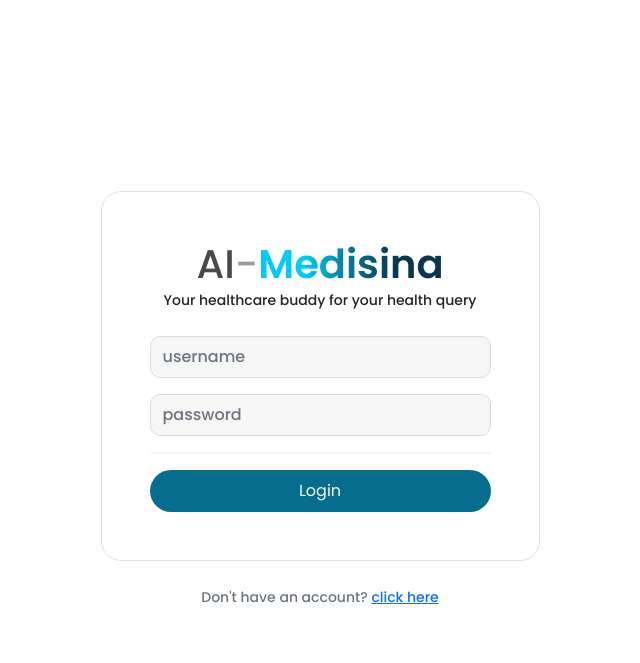
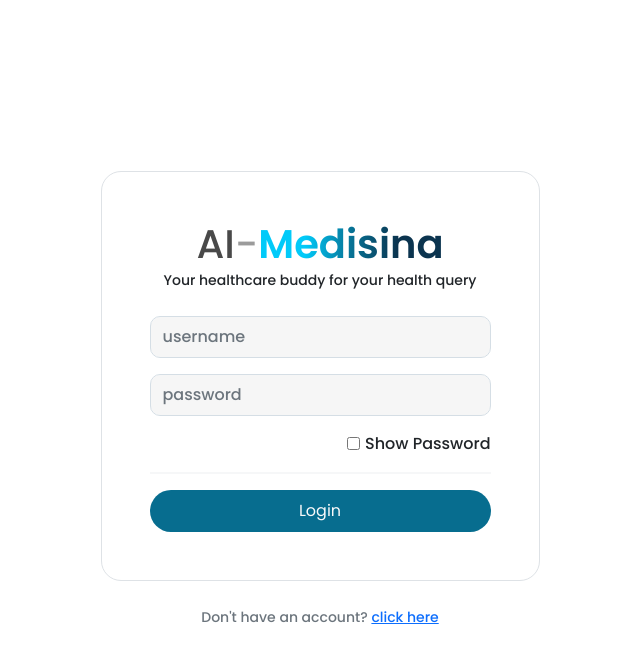
Before and after one commit to CrziDev/AI-Medisina, a Flask app: page /login in a window 1280 px wide. Shown: the top 663 px of the page, without its empty margins (320-960 px from the left). Run offline with Flask 3, Linux system fonts and the light colour scheme.

Commit message:
Added show password

```diff
--- a/templates/login.html
+++ b/templates/login.html
@@ -50,8 +50,15 @@
                             <input type="text" class="form-control  mb-3 pt-2 pb-2" name="username"
                                 placeholder="username">
 
-                            <input type="password" class="form-control mb-3 pt-2 pb-2" name="password"
-                                placeholder="password">
+                            <input id="passwordInput" type="password" class="form-control mb-3 pt-2 pb-2"
+                                name="password" placeholder="password">
+
+                            <div class="d-flex align-items-center justify-content-end">
+                                <input style="margin-right: 5px;margin-bottom: 2px;" type="checkbox"
+                                    onclick="myFunction()">
+                                <p class="m-0">Show Password</p>
+                            </div>
+
 
                             <hr class="border ">
                             <input type="submit"
@@ -70,3 +77,15 @@
 </body>
 
 </html>
+
+
+<script>
+    function myFunction() {
+        var x = document.getElementById("passwordInput");
+        if (x.type === "password") {
+            x.type = "text";
+        } else {
+            x.type = "password";
+        }
+    }
+</script>
```
